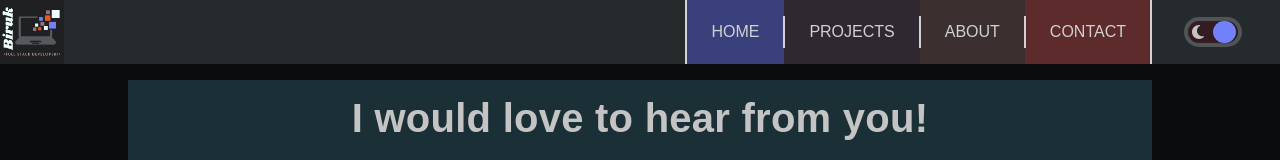
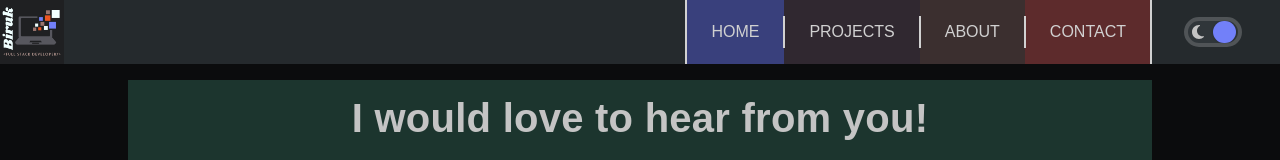
Before and after one commit to Know-Thyself/next-portfolio, a Next.js app: page /contact in a window 1280 px wide. Shown: the top 160 px of the page. Built offline with nearby package versions, Linux system fonts and the light colour scheme.

Commit message:
contact page minor change

```diff
--- a/styles/contact.module.css
+++ b/styles/contact.module.css
@@ -83,7 +83,7 @@
 	align-items: center;
 	width: 100%;
 	margin: auto;
-	background-color: var(--radio-btn-bg);
+	background-color: var(--contact-box-bg);
 	/* background-color: var(--secondary-background); */
 	padding: 2rem 0;
 }
--- a/styles/globals.css
+++ b/styles/globals.css
@@ -38,24 +38,14 @@ a {
 	--header-background: #535E65;
 	--header-background: #505457;
 	--header-background: #414A4C;
-	/* --header-background: #545566;
-	--header-background: #555555;
-	--header-background: #555d50; */
-	--footer-background: #797e88;
-	--footer-background: #93979f;
-	--footer-background: #707c94;
-	--footer-background: #737d90;
-	--footer-background: #737d90;
-	--footer-background: #65686f;
 	--footer-background: #7E8189;
-
-	--footer-background: #6178a9;
-	--footer-background: #737d90;
 	--footer-background: #8f97a6;
-
-	--footer-background: #8f93a1;
 	--footer-background: #6b8299;
 	--footer-background: #889bad;
+
+	--footer-background: #8093BA;
+	--footer-background: #7384A7;
+	--footer-background: #75839F;
 	--nav-links-font-weight: 500;
 	--active-nav-link-font-weight: 500;
 	--nav-links-color: #ffffff;
@@ -74,6 +64,10 @@ a {
 	--contact-section-bg: #6C9883;
 
 	--contact-section-bg: #6b9999;
+	--contact-section-bg: #7f8c83;
+
+	--contact-section-bg: #468171;
+	/* --contact-section-bg: #529885; */
 	--active-nav-link: #803B3C;
 	--active-nav-link-text: #FAF9F6;
 	--home-background: url('/images/home-background.jpg');
@@ -114,16 +108,14 @@ a {
 	--about-page-btn: #273037;
 	--buttons-color: #FAFAFA;
 	--radio-btn-border: #B6B6B4;
-	--radio-btn-bg: #565759;
+	--radio-btn-border: #7a8081;
+	--radio-btn-border: #8D9293;
 	--radio-btn-bg: #565759;
 	--radio-btn-bg: #77787A;
 	--radio-btn-bg: #6B6C6D;
-
-	--radio-btn-bg: #727884;
-	--radio-btn-bg: #7c666c;
-	--radio-btn-bg: #7b6067;
-
-	--radio-btn-bg: #996b6b;
+	--radio-btn-bg: #8A7F8D;
+	--radio-btn-bg: #596567;
+	--contact-box-bg: #985265;
 	--switch-button-bg: #EE5622;
 	--read-more: #BD1A43;
 
@@ -131,6 +123,7 @@ a {
 	--projects-link-bg: #302830;
 	--about-link-bg: #3B2F2F;
 	--contact-link-bg: #2D3A3A;
+	--contact-link-bg: #1C352E;
 	--active-nav-link: #5D2B2C;
 }
 
@@ -148,11 +141,13 @@ a {
 	--contact-link-bg: #2D3A3A;
 	--contact-link-bg: #223D43;
 	--contact-link-bg: #1b3036;
+	--contact-link-bg: #1C352E;
 	--contact-section-bg: #2D3A3A;
 	--contact-section-bg: #111e21;
 	--contact-section-bg: #223D43;
 	--contact-section-bg: #1e363c;
 	--contact-section-bg: #1b3036;
+	--contact-section-bg: #1C352E;
 	--menu-box-bg: #58111A;
 	--menu-box-bg: #962715;
 	--menu-box-bg: #444c95;
@@ -201,7 +196,8 @@ a {
 	--radio-btn-bg: #0f131c; */
 
 	--radio-btn-bg: #352d1c;
-	--radio-btn-bg: #351c23;
+	--radio-btn-bg: #30363A;
+	--contact-box-bg: #351c23;
 	--switch-button-bg: #7280f9;
 	--read-more: #3a9bdc;
 }
```
